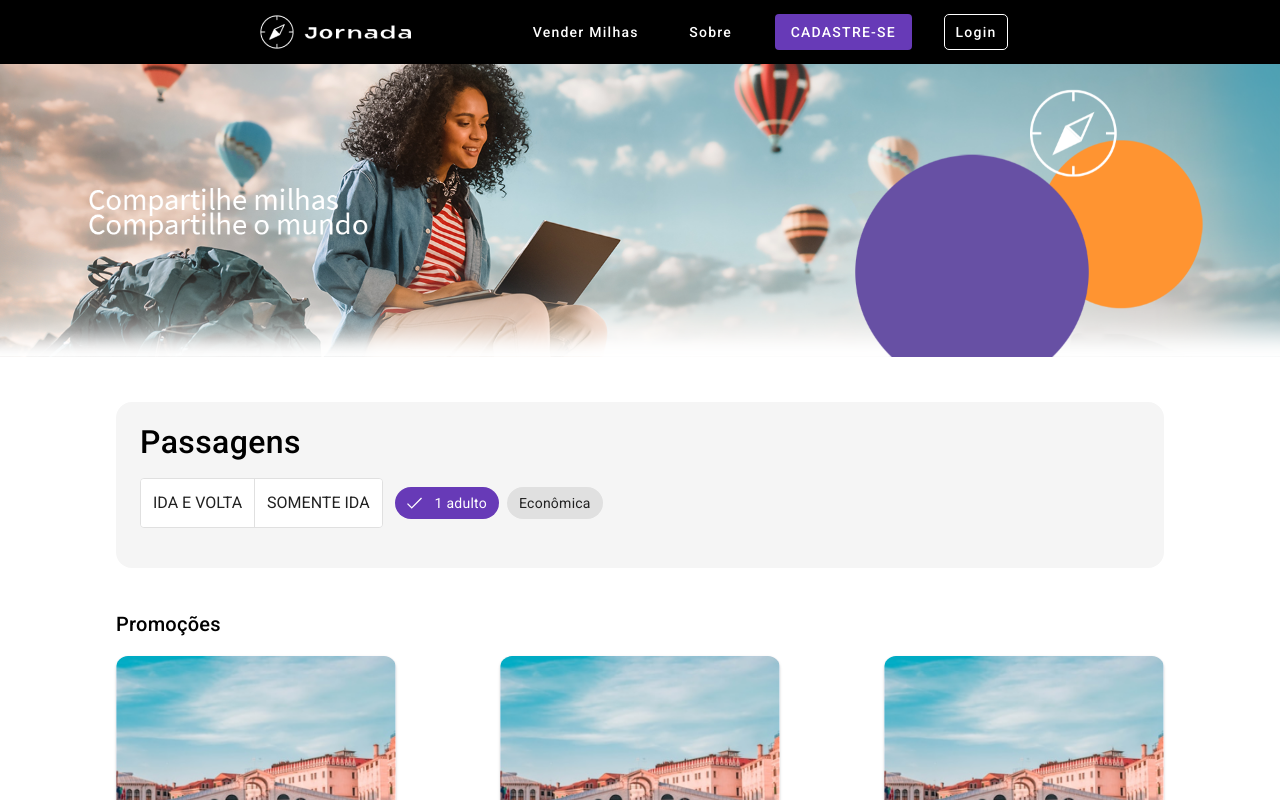
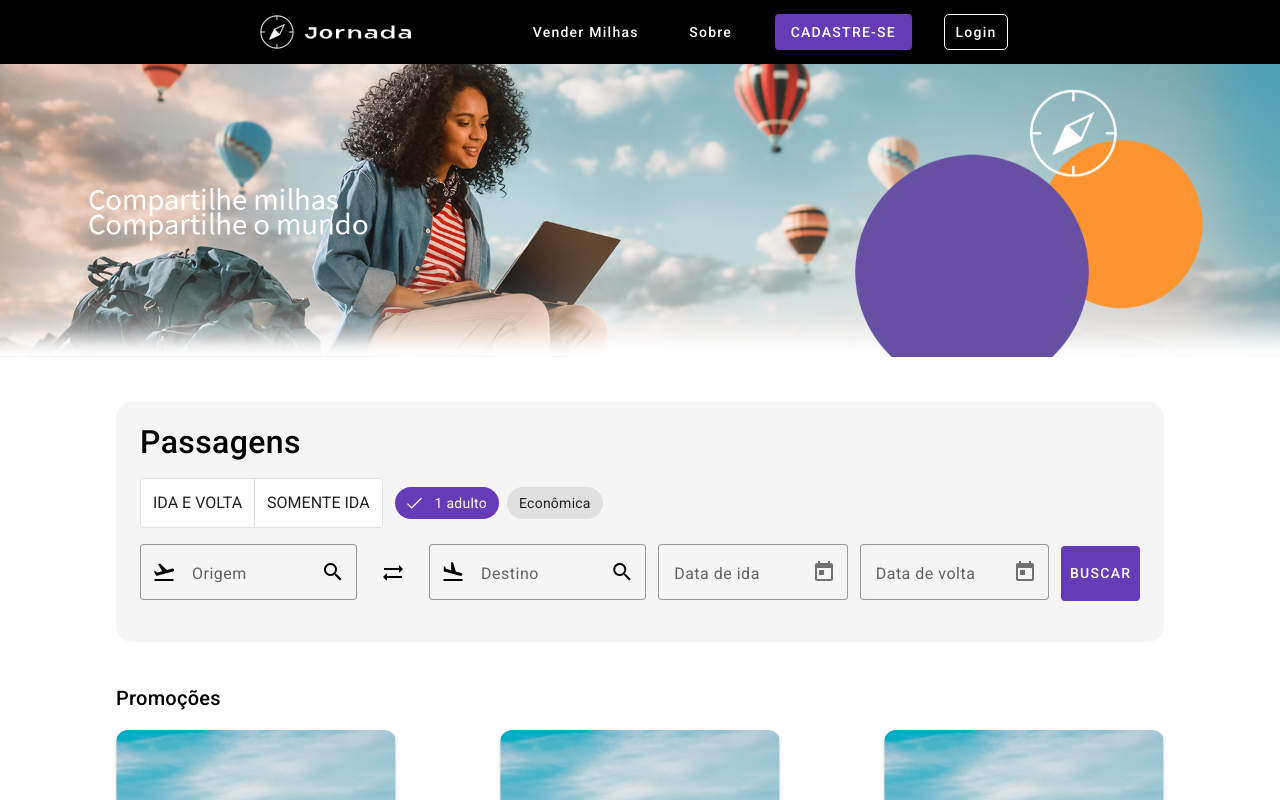
Before and after one commit to GerardoRodrigues/jornada-milhas, an Angular app: page / in a window 1280 px wide. Shown: the top 800 px of the page. Built offline with nearby package versions, Linux system fonts and the light colour scheme.

Commit message:
Data ida e volta

```diff
--- a/src/app/shared/form-busca/form-busca.component.css
+++ b/src/app/shared/form-busca/form-busca.component.css
@@ -21,4 +21,8 @@
     font-size: 32px;
     margin-bottom: 20px;
     }
+
+    .mat-mdc-unelevated-button{
+        height: 55px;
+    }
 }
--- a/src/app/shared/form-busca/form-busca.component.html
+++ b/src/app/shared/form-busca/form-busca.component.html
@@ -11,8 +11,37 @@
                 <mat-chip-option>Econômica</mat-chip-option>
             </mat-chip-listbox>
         </div>
-        <div >
-
+        <div class="flex-container">
+            <mat-form-field class="input-container" appearance="outline">
+                <mat-label>Origem</mat-label>
+                <mat-icon matPrefix>flight_takeoff</mat-icon>
+                <input matInput placeholder="Origem">
+                <mat-icon matSuffix>search</mat-icon>
+            </mat-form-field>
+            <button mat-icon-button>
+                <mat-icon>sync_alt</mat-icon>
+            </button>
+            <mat-form-field class="input-container" appearance="outline">
+                <mat-label>Destino</mat-label>
+                <mat-icon matPrefix>flight_land</mat-icon>
+                <input matInput placeholder="Destino">
+                <mat-icon matSuffix>search</mat-icon>
+            </mat-form-field>
+            <mat-form-field class="input-container" appearance="outline">
+                <mat-label>Data de ida</mat-label>
+                <input matInput [matDatepicker]="ida" placeholder="Data de ida"/>
+                <mat-datepicker-toggle matIconSuffix [for]="ida"></mat-datepicker-toggle>
+                <mat-datepicker #ida>
+                </mat-datepicker>
+              </mat-form-field>
+              <mat-form-field class="input-container" appearance="outline">
+                <mat-label>Data de volta</mat-label>
+                <input matInput [matDatepicker]="volta" placeholder="Data de volta"/>
+                <mat-datepicker-toggle matIconSuffix [for]="volta"></mat-datepicker-toggle>
+                <mat-datepicker #volta>
+                </mat-datepicker>
+              </mat-form-field>
+              <button mat-flat-button color="primary">BUSCAR</button>
         </div>
     </form>
 </app-card>
```
Also changed, not shown: src/app/app.module.ts (+9 -1 lines).
